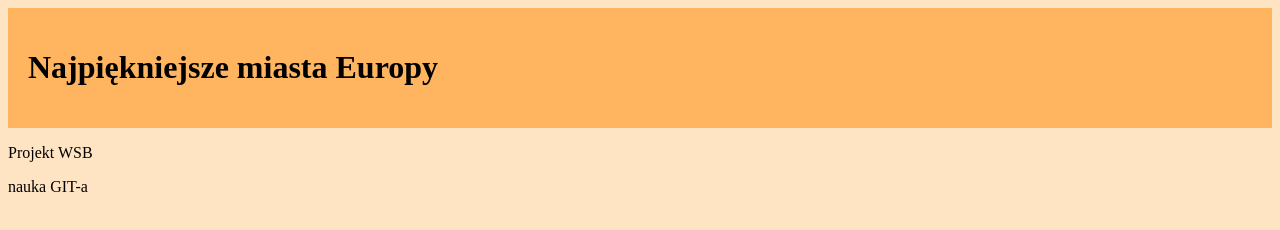
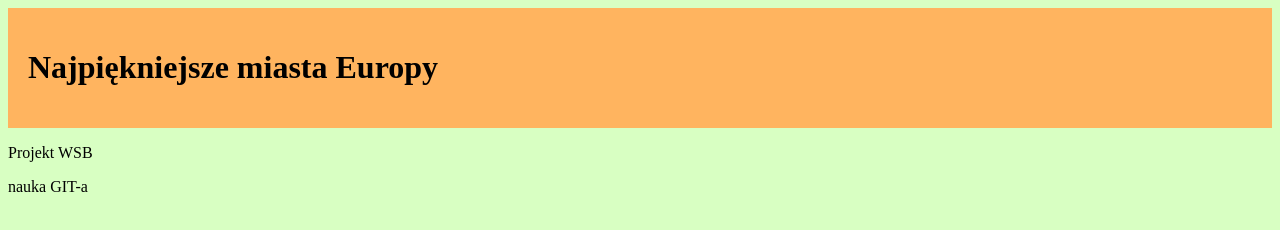
Before and after one commit to PawelJarosiewicz/WSB_GitTesty, a plain HTML site: page index.html in a window 1280 px wide. Drawn offline with Linux system fonts and the light colour scheme.

Commit message:
zmień kolor tła

```diff
--- a/style.css
+++ b/style.css
@@ -1,5 +1,5 @@
 body {
-    background-color: #ffe4c4;
+    background-color: hsl(98, 100%, 88%);
 }
 
 header {
```
